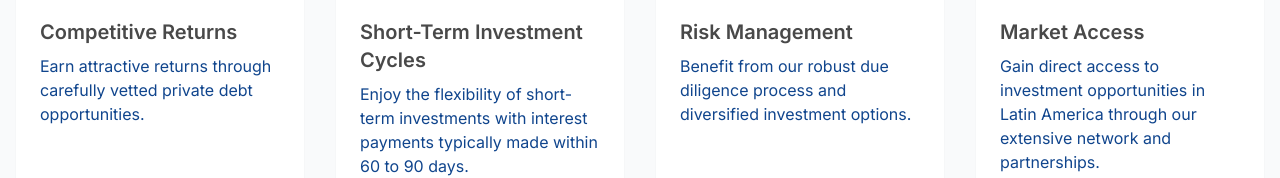
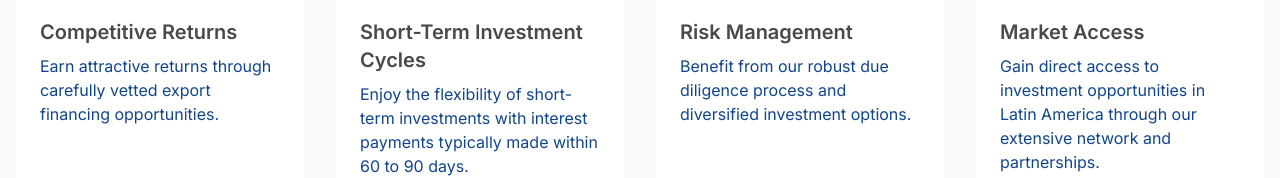
Before and after one commit to GabrielTrompiz27/link2latam, a React (Vite) app: page /investor in a window 1280 px wide. Shown: the part 558-736 px from the top of the page. Built offline with nearby package versions, Linux system fonts and the light colour scheme.

Commit message:
Reverted to edit 6c025728-1b19-4709-a9fe-ec7d6d5bd2a1: "Update investment opportunity text
Modified the text for exclusive investment opportunities in the Latin American export financing section to remove the mention of competitive returns.
[skip gpt_engineer]"

```diff
--- a/src/translations/en.ts
+++ b/src/translations/en.ts
@@ -33,7 +33,7 @@ export const enTranslations = {
   'investor.welcome.subtitle': 'Access exclusive investment opportunities in Latin American.',
   'investor.whyChoose.title': 'Why Invest with Link2Latam?',
   'investor.whyChoose.returns.title': 'Competitive Returns',
-  'investor.whyChoose.returns.description': 'Earn attractive returns through carefully vetted private debt opportunities.',
+  'investor.whyChoose.returns.description': 'Earn attractive returns through carefully vetted export financing opportunities.',
   'investor.whyChoose.risk.title': 'Risk Management',
   'investor.whyChoose.risk.description': 'Benefit from our robust due diligence process and diversified investment options.',
   'investor.whyChoose.market.title': 'Market Access',
```
